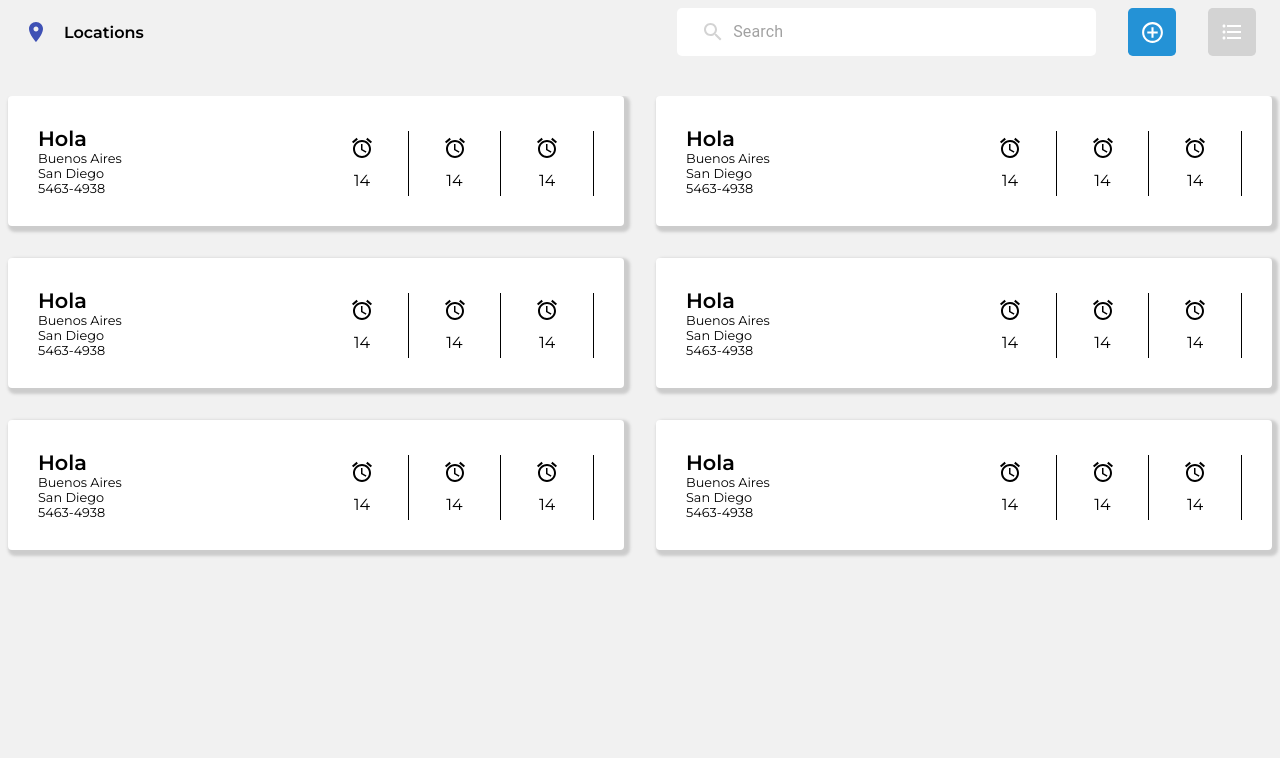
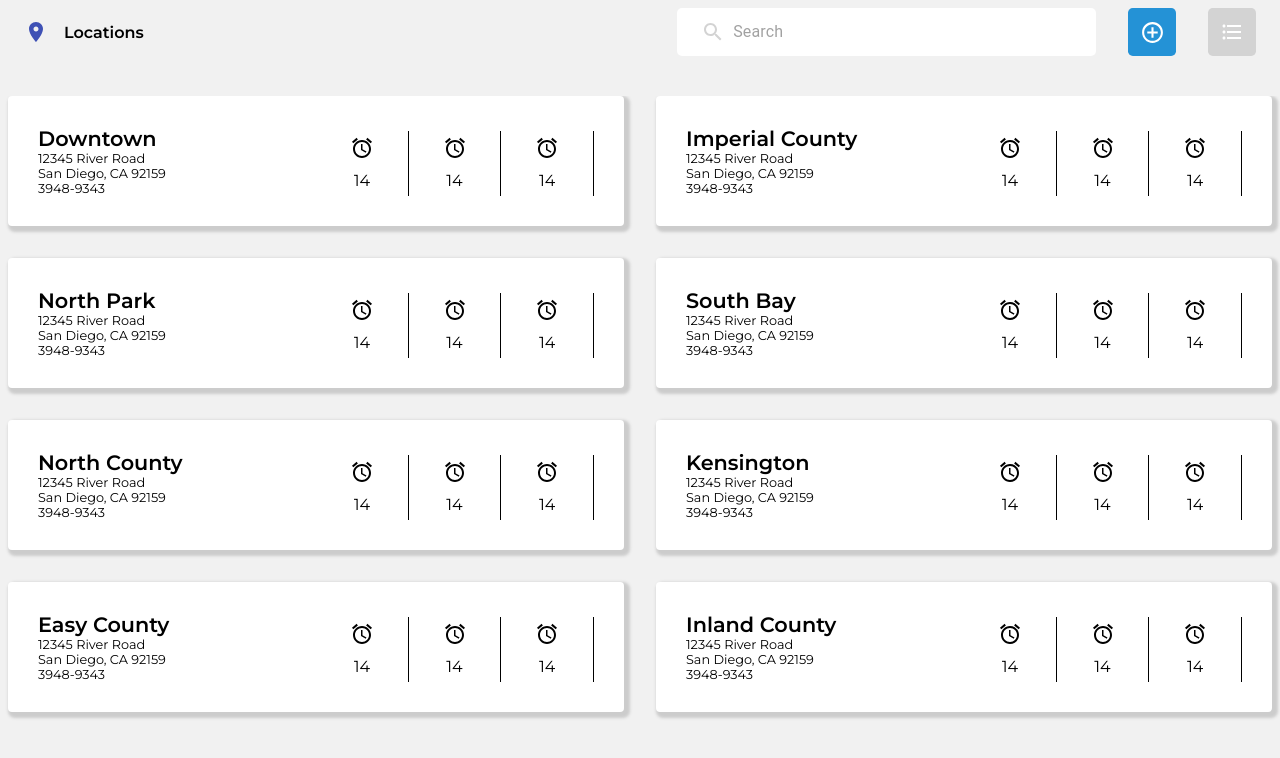
Before and after one commit to alejovera/test-Front1, a React (Create React App) app: page / in a window 1280 px wide. Shown: the top 758 px of the page. Built offline with nearby package versions, Linux system fonts and the light colour scheme.

Commit message:
Finished btn functionality

```diff
--- a/src/Main.css
+++ b/src/Main.css
@@ -67,4 +67,5 @@
 .searchBar__addBtn {
     display: flex;
     align-items: center;
+    cursor: pointer;
 }
--- a/src/Main.js
+++ b/src/Main.js
@@ -1,4 +1,4 @@
-import React, {useState} from 'react'
+import React, {useState, useEffect} from 'react'
 
 import Table from './Table';
 import './Main.css';
@@ -12,68 +12,94 @@ import AddCircleOutlineIcon from '@material-ui/icons/AddCircleOutline';
 import FormatListBulletedIcon from '@material-ui/icons/FormatListBulleted';
 import LocationOnIcon from '@material-ui/icons/LocationOn';
 
+function Main() {
 
-// const useStyles = makeStyles((theme) => ({
-//   root: {
-//     flexGrow: 1,
-//   },
-//   title: {
-//     display: 'none',
-//     // justifyContent: 'space-between',
-//     [theme.breakpoints.up('sm')]: {
-//       display: 'block',
-//     },
-//   },
-//   search: {
-//     position: 'relative',
-//     display: 'flex',
-//     borderRadius: theme.shape.borderRadius,
-//     backgroundColor: fade(theme.palette.common.white, 0.15),
-//     '&:hover': {
-//       backgroundColor: fade(theme.palette.common.white, 0.25),
-//     },
-//     marginLeft: '2em',
-//     width: '50%',
+  const [items, setItems] = useState({
+    items: [
+      {
+        name: 'Downtown',
+        direction: '12345 River Road',
+        county: 'San Diego, CA 92159',
+        number: '3948-9343'
+      },
+      {
+        name: 'Imperial County',
+        direction: '12345 River Road',
+        county: 'San Diego, CA 92159',
+        number: '3948-9343'
+      },
+      {
+        name: 'North Park',
+        direction: '12345 River Road',
+        county: 'San Diego, CA 92159',
+        number: '3948-9343'
+      },
+      {
+        name: 'South Bay',
+        direction: '12345 River Road',
+        county: 'San Diego, CA 92159',
+        number: '3948-9343'
+      },
+      {
+        name: 'North County',
+        direction: '12345 River Road',
+        county: 'San Diego, CA 92159',
+        number: '3948-9343'
+      },
+      {
+        name: 'Kensington',
+        direction: '12345 River Road',
+        county: 'San Diego, CA 92159',
+        number: '3948-9343'
+      },
+      {
+        name: 'Easy County',
+        direction: '12345 River Road',
+        county: 'San Diego, CA 92159',
+        number: '3948-9343'
+      },
+      {
+        name: 'Inland County',
+        direction: '12345 River Road',
+        county: 'San Diego, CA 92159',
+        number: '3948-9343'
+      }
 
-//   },
-//   searchIcon: {
-//     padding: theme.spacing(0, 2),
-//     height: '100%',
-//     position: 'absolute',
-//     pointerEvents: 'none',
-//     display: 'flex',
-//     alignItems: 'center',
-//     justifyContent: 'center',
-//   },
-//   inputRoot: {
-//     color: 'inherit',
-//   },
-//   inputInput: {
-//     padding: theme.spacing(1, 1, 1, 0),
-//     // vertical padding + font size from searchIcon
-//     paddingLeft: `calc(1em + ${theme.spacing(4)}px)`,
-//     transition: theme.transitions.create('width'),
-//     width: '100%',
-//     [theme.breakpoints.up('sm')]: {
-//       width: '12ch',
-//       '&:focus': {
-//         width: '20ch',
-//       },
-//     },
-//   },
-// }));
+    ]
+  })
 
-function Main() {
-  // const classes = useStyles();
+  // useEffect(() => {
+  //   setItems(prevState => ({
+  //     items: {
+  //       ...prevState.items,
+  //       name: 'Alvarado 377'
+  //     }
+  //   }))
+
+  // }, [])
 
 
-  const [count, setCount] = useState([1,2,3,4,5,6])
+
+  console.log(items);
+
+
+  const [count, setCount] = useState([1])
+
+
 
 
   const handleClick = e => {
       e.preventDefault()
       setCount(count.concat([3]))
-      console.log(count);
+
+      setItems({ items: [...items.items, ...[{
+        name: 'Easy County',
+        direction: '12345 River Road',
+        county: 'San Diego, CA 92159',
+        number: '3948-9343'
+      }] ] })
+
+      console.log(items);
   }
 
 
@@ -113,7 +139,7 @@ function Main() {
       </AppBar>
       </div>
 
-        <Table counter={count} />
+        <Table items={items} counter={count} />
     </div>
 
   );
--- a/src/Table.js
+++ b/src/Table.js
@@ -26,11 +26,18 @@ const useStyles = makeStyles(  ({
 function Table(props) {
 
 
-    const [count, setCount] = useState([0,1,2])
+    const [count, setCount] = useState([])
+
+    const [data, setData] = useState(props.items)
+
+
+    console.log(data);
 
     useEffect(() => {
+        setData(props.items)
         setCount(props.counter)
     }, [props.counter])
+
 
 
 
@@ -38,14 +45,16 @@ function Table(props) {
     return (
             <div className={classes.root}>
                 <Grid container spacing={2}>
-                    {count.map(item => (
+                    {data.items.map((value, index) =>
+                        (
                         <Grid item xs={6}>
                             <Paper className={classes.paper}>
-                                <TableContent />
+                                <TableContent number={value.number} county={value.county} direction={value.direction} name={value.name} />
                             </Paper>
                         </Grid>
-                    ))}
-
+                        )
+                    )}
+            )
 
                 </Grid>
 
--- a/src/TableContent.js
+++ b/src/TableContent.js
@@ -4,14 +4,15 @@ import './Table.css';
 
 import AccessAlarmIcon from '@material-ui/icons/AccessAlarm';
 
-function TableContent() {
+function TableContent(props) {
+
     return (
         <div className="item">
             <div className="item__info">
-                <h3 className="item__directionName">Hola</h3>
-                <p className="item__directionData">Buenos Aires</p>
-                <p className="item__directionData">San Diego</p>
-                <p className="item__directionData">5463-4938</p>
+                <h3 className="item__directionName">{props.name}</h3>
+                <p className="item__directionData">{props.direction}</p>
+                <p className="item__directionData">{props.county}</p>
+                <p className="item__directionData">{props.number}</p>
             </div>
             <div className="item__iconsRow">
                 <div className="item__icons">
```
